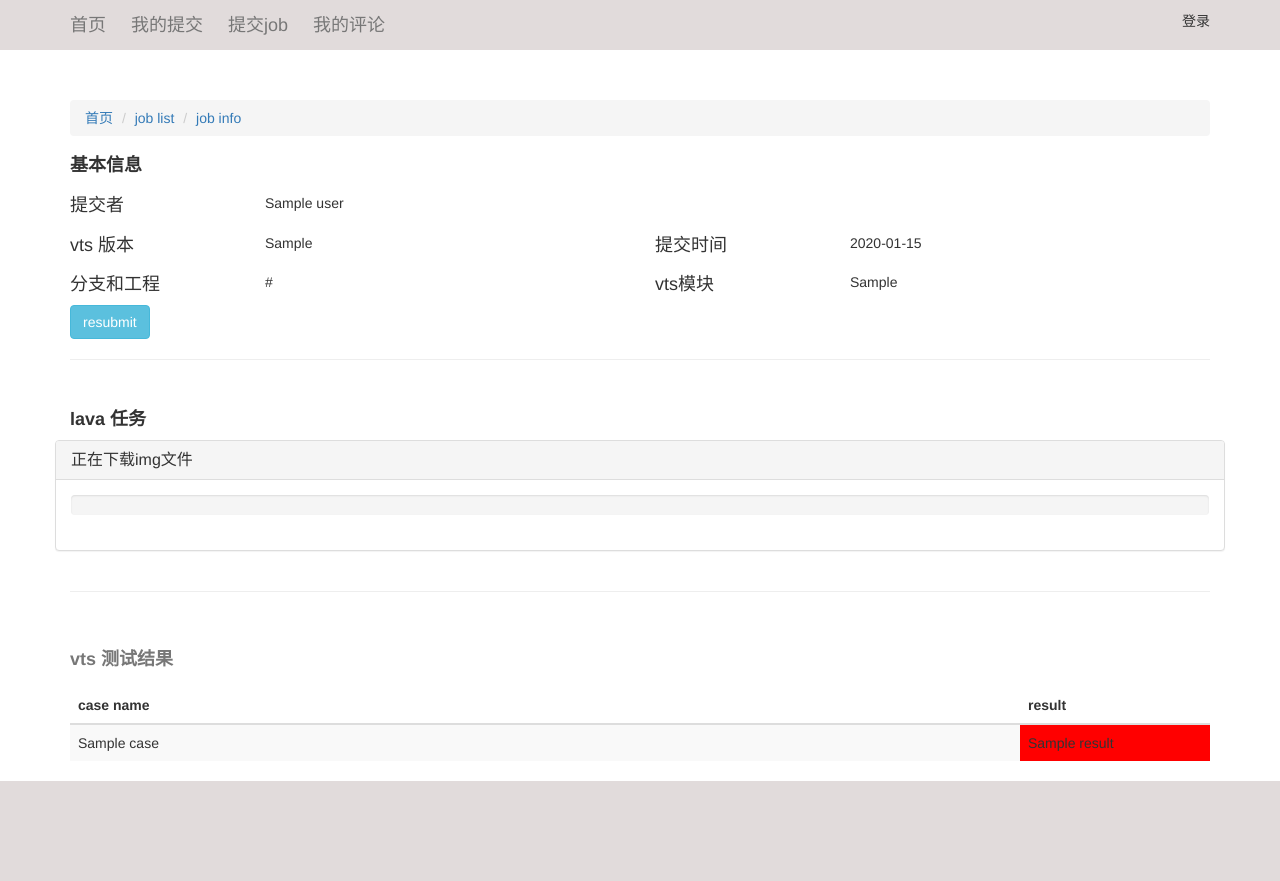
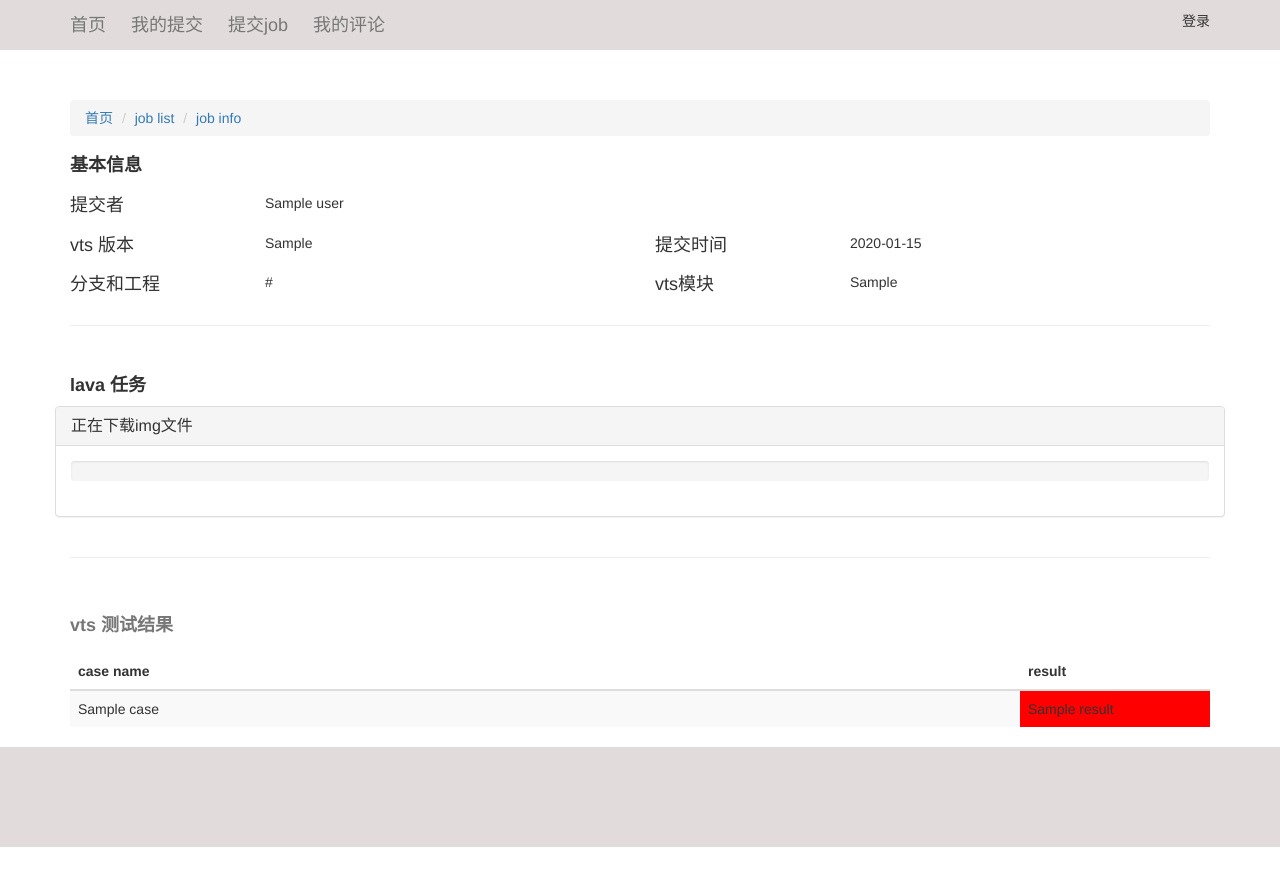
Before and after one commit to fositebula/docker_django_nginx, a Django app: template vts_test/vts_squad/templates/job_info.html in a window 1280 px wide. After the commit the page ends 847 px from the top, so only its background shows below. Run offline with Django 3.2, Linux system fonts and the light colour scheme; the template is opened without the code that fills it: most values are stand-ins (such as "Sample title", 1, 10 or a date in 2020); data that the repository does not hold is empty; parts of the project's set-up code (start-up, migrations or seed data) failed here and were passed over; some libraries are stand-ins or nearby versions.

Commit message:
暂停重新提交功能功能

```diff
--- a/vts_test/vts_squad/templates/job_info.html
+++ b/vts_test/vts_squad/templates/job_info.html
@@ -53,14 +53,14 @@
             <h5>{{ job.vts_module }}</h5>
         </div>
     </div>
-    <div class="row">
-        <div class="col-xs-2">
-            <form action="{% url 'resubmit' %}" method="GET">
-                <input type="hidden" name="jid" value="{{ job.id }}">
-                <input class="btn btn-info" type="submit" value="resubmit">
-            </form>
-        </div>
-    </div>
+    <!--<div class="row">-->
+        <!--<div class="col-xs-2">-->
+            <!--<form action="{% url 'resubmit' %}" method="GET">-->
+                <!--<input type="hidden" name="jid" value="{{ job.id }}">-->
+                <!--<input class="btn btn-info" type="submit" value="resubmit">-->
+            <!--</form>-->
+        <!--</div>-->
+    <!--</div>-->
 
     <hr>
     <br>
```
